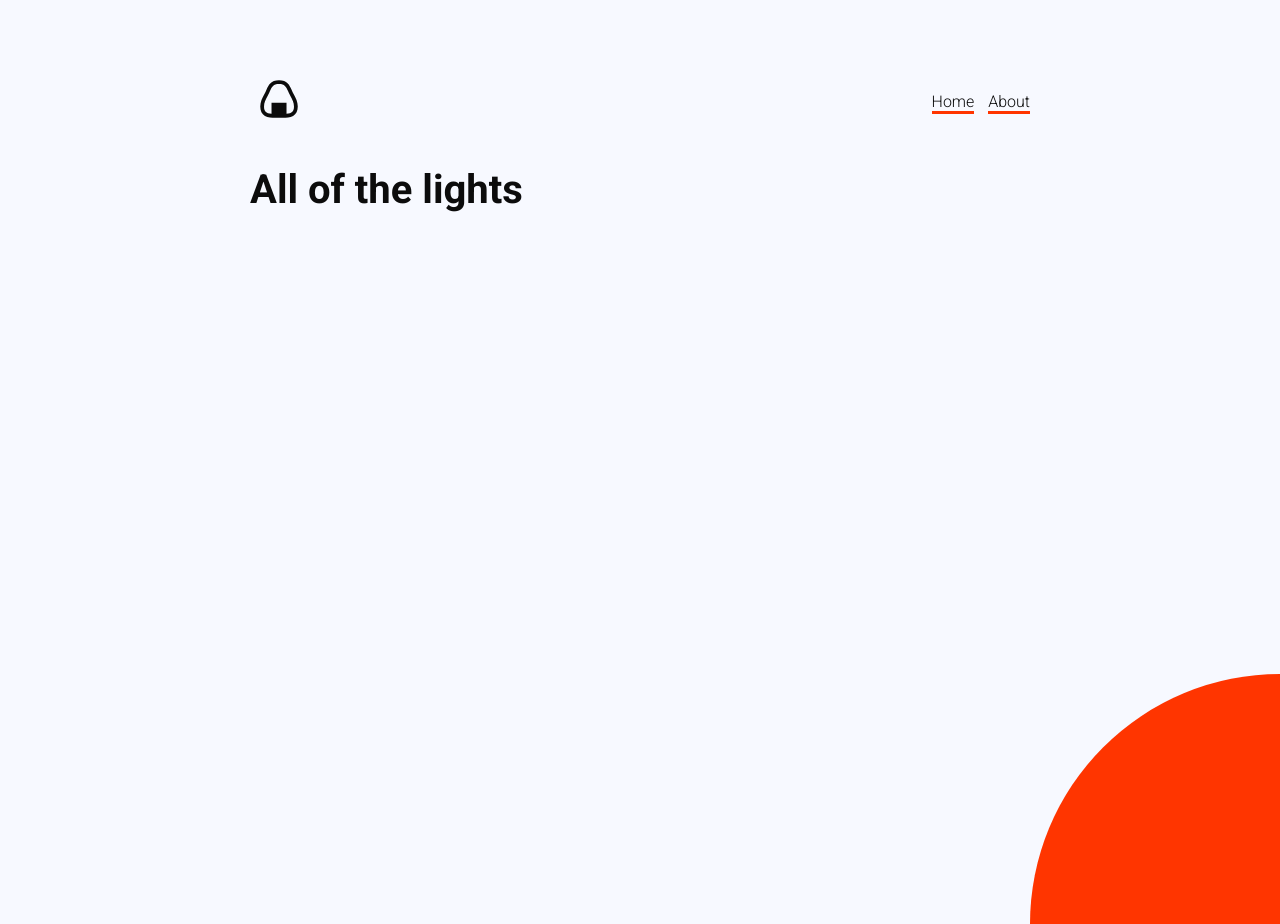
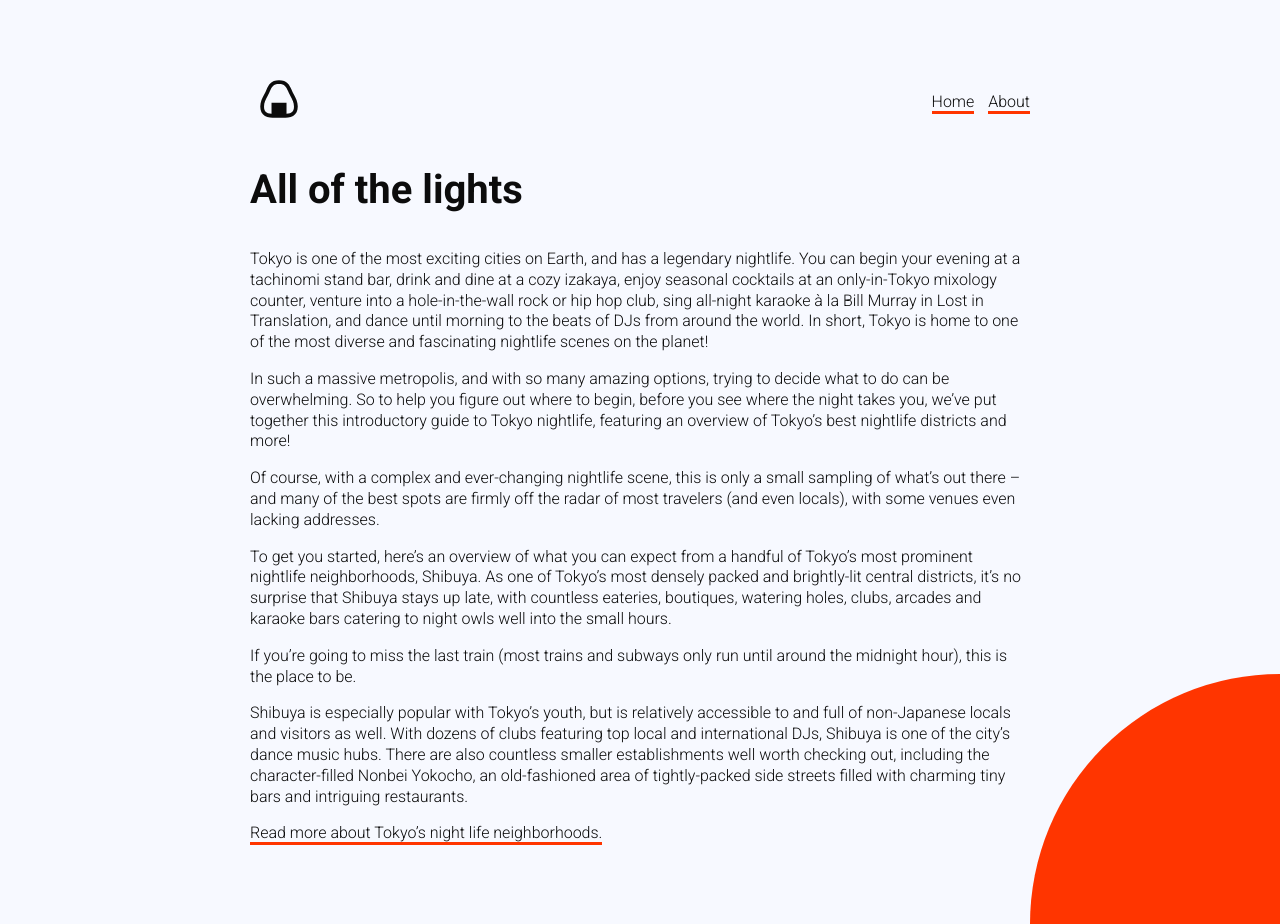
Before and after one commit to jamesantonywood/anightinjapan, a Jekyll site: the page built from _posts/2021-11-28-all-of-the-lights.markdown, in a window 1280 px wide and 924 px high. Built offline with Jekyll 4.4.1, drawn with Linux system fonts in a browser that asks for light colours.

Commit message:
Updated All Of The Lights

```diff
--- a/_posts/2021-11-28-all-of-the-lights.markdown
+++ b/_posts/2021-11-28-all-of-the-lights.markdown
@@ -4,3 +4,17 @@
 excerpt: The nightlife here runs the gamut, from rowdy izakayas and beer bars, to
   red-light entertainment and the infamous Robot Restaurant.
 ---
+
+Tokyo is one of the most exciting cities on Earth, and has a legendary nightlife. You can begin your evening at a tachinomi stand bar, drink and dine at a cozy izakaya, enjoy seasonal cocktails at an only-in-Tokyo mixology counter, venture into a hole-in-the-wall rock or hip hop club, sing all-night karaoke à la Bill Murray in Lost in Translation, and dance until morning to the beats of DJs from around the world. In short, Tokyo is home to one of the most diverse and fascinating nightlife scenes on the planet!
+
+In such a massive metropolis, and with so many amazing options, trying to decide what to do can be overwhelming. So to help you figure out where to begin, before you see where the night takes you, we’ve put together this introductory guide to Tokyo nightlife, featuring an overview of Tokyo’s best nightlife districts and more!
+
+Of course, with a complex and ever-changing nightlife scene, this is only a small sampling of what’s out there – and many of the best spots are firmly off the radar of most travelers (and even locals), with some venues even lacking addresses.
+
+To get you started, here’s an overview of what you can expect from a handful of Tokyo’s most prominent nightlife neighborhoods, Shibuya. As one of Tokyo’s most densely packed and brightly-lit central districts, it’s no surprise that Shibuya stays up late, with countless eateries, boutiques, watering holes, clubs, arcades and karaoke bars catering to night owls well into the small hours.
+
+If you’re going to miss the last train (most trains and subways only run until around the midnight hour), this is the place to be.
+
+Shibuya is especially popular with Tokyo’s youth, but is relatively accessible to and full of non-Japanese locals and visitors as well. With dozens of clubs featuring top local and international DJs, Shibuya is one of the city’s dance music hubs. There are also countless smaller establishments well worth checking out, including the character-filled Nonbei Yokocho, an old-fashioned area of tightly-packed side streets filled with charming tiny bars and intriguing restaurants.
+
+[Read more about Tokyo’s night life neighborhoods.](https://boutiquejapan.com/tokyo-nightlife-guide/)
```
